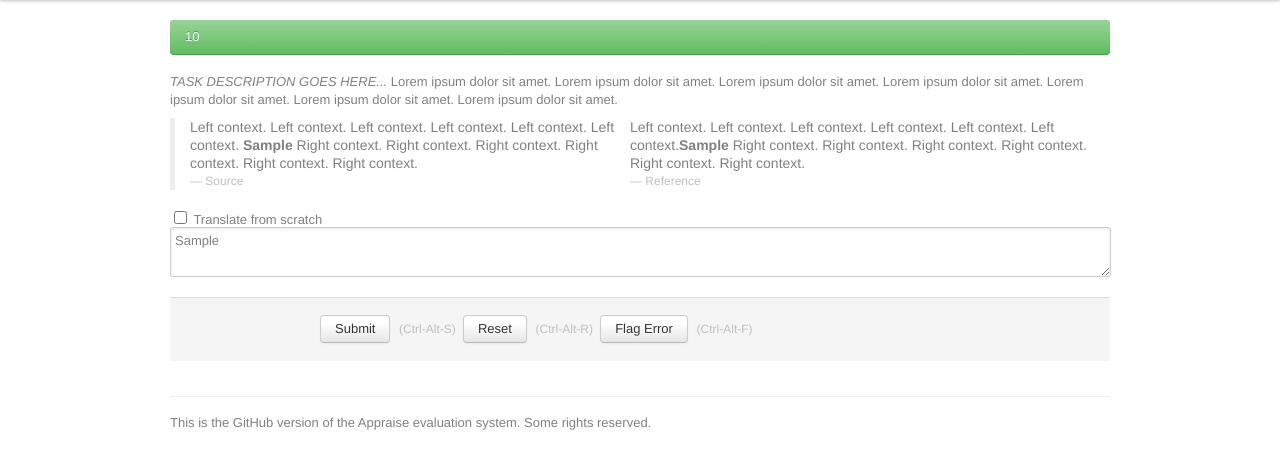
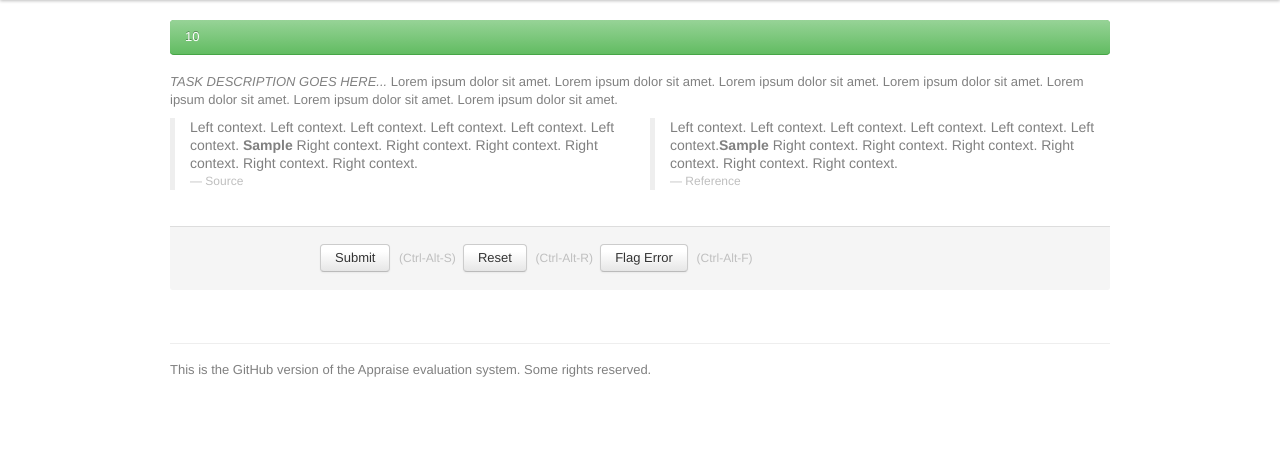
Before and after one commit to cfedermann/Appraise, a Django app: template appraise/templates/evaluation/postediting.html in a window 1280 px wide. Shown: the part 40-509 px from the top of the page. Run offline with Django 3.2, Linux system fonts and the light colour scheme; the template is opened without the code that fills it: most values are stand-ins (such as "Sample title", 1, 10 or a date in 2020); parts of the project's set-up code (start-up, migrations or seed data) failed here and were passed over.

Commit message:
Updated and improved template for post-editing.

```diff
--- a/appraise/templates/evaluation/postediting.html
+++ b/appraise/templates/evaluation/postediting.html
@@ -5,7 +5,7 @@
 <script language="javascript">
 <!--
 $(document).ready(function() {
- $('textarea[name="postedited"]').text($('input[name="translation"]').val());
+  $('div[name="editor"]').hide();
 });
 
 function select_sentence(parent)
@@ -14,6 +14,7 @@ function select_sentence(parent)
   input.attr('checked', 'checked');
   $('#translations').hide();
   $('textarea[name="postedited"]').text(input.val());
+  $('div[name="editor"]').show();
 }
 
 function start_from_scratch()
@@ -29,7 +30,7 @@ function start_from_scratch()
 
 function reset_form()
 {
-  $('textarea[name="postedited"]').text($('input[name="translation"]').val());
+  $('div[name="editor"]').hide();
   $('#translations input[type="radio"]:checked').removeAttr('checked');
   $('#translations').show();
   $('input[name="from_scratch"]').removeAttr('checked');
@@ -60,22 +61,25 @@ function validate_form()
   <p id="task_progress">{{task_progress}}</p>
 </div>
 
-<p><em>TASK DESCRIPTION GOES HERE...</em> Lorem ipsum dolor sit amet. Lorem ipsum dolor sit amet. Lorem ipsum dolor sit amet. Lorem ipsum dolor sit amet. Lorem ipsum dolor sit amet. Lorem ipsum dolor sit amet. Lorem ipsum dolor sit amet.</p>
-
-
 <div class="container">
 
+<div class="row">
+<p><em>TASK DESCRIPTION GOES HERE...</em> Lorem ipsum dolor sit amet. Lorem ipsum dolor sit amet. Lorem ipsum dolor sit amet. Lorem ipsum dolor sit amet. Lorem ipsum dolor sit amet. Lorem ipsum dolor sit amet. Lorem ipsum dolor sit amet.</p>
+</div>
+
+<div class="row">
 <div class="span8">
 <blockquote>
 <p>Left context. Left context. Left context. Left context. Left context. Left context. <strong>{{source_text.0}}</strong> Right context. Right context. Right context. Right context. Right context. Right context.</p>
 <small>Source</small>
 </blockquote>
 </div>
-<div class="push8">
+<div class="span8">
 <blockquote>
 <p>Left context. Left context. Left context. Left context. Left context. Left context.<strong>{{reference_text.0}}</strong> Right context. Right context. Right context. Right context. Right context. Right context.</p>
 <small>Reference</small>
 </blockquote>
+</div>
 </div>
 
 <form action="" method="post" onsubmit="javascript:return validate_form();">
@@ -86,6 +90,8 @@ function validate_form()
 {% if translations|length > 1 %}
 <span id="translations">
 {% for translation in translations %}
+<div class="row">
+<div class="span16">
 <blockquote>
 {% with forloop.counter0 as edit_id %}
 {% include 'evaluation/edit_selector.html' %}
@@ -93,15 +99,22 @@ function validate_form()
 <p><strong>{{translation.0}} Lorem ipsum dolor sit amet. Lorem ipsum dolor sit amet. Lorem ipsum dolor sit amet. Lorem ipsum dolor sit amet. Lorem ipsum dolor sit amet. Lorem ipsum dolor sit amet. Lorem ipsum dolor sit amet.</strong></p>
 <small>Translation {{forloop.counter}}</small>
 </blockquote>
+</div>
+</div>
 {% endfor %}
 </span>
 {% else %}
 <input name="translation" type="hidden" value="{{translations.0.0}}" />
 {% endif %}
 
+<div class="row" name="editor">
+<div class="span16">
 <span onclick="javascript:start_from_scratch();"><input name="from_scratch" type="checkbox" value="FROM_SCRATCH"> Translate from scratch</span><br/>
 <textarea name="postedited" style="width:99%;height:40px;"></textarea>
+</div>
+</div>
 
+<div class="row">
 <div class="actions">
   <button name="submit_button" accesskey="s" type="submit" class="btn" value="SUBMIT">Submit</button>
   <span class="help-inline">(Ctrl-Alt-S)</span>&nbsp;
@@ -112,6 +125,7 @@ function validate_form()
   <button name="submit_button" accesskey="f" type="submit" class="btn" value="FLAG_ERROR">Flag Error</button>
   <span class="help-inline">(Ctrl-Alt-F)</span>
 </div>
+</div>
 
 </form>
 
```
